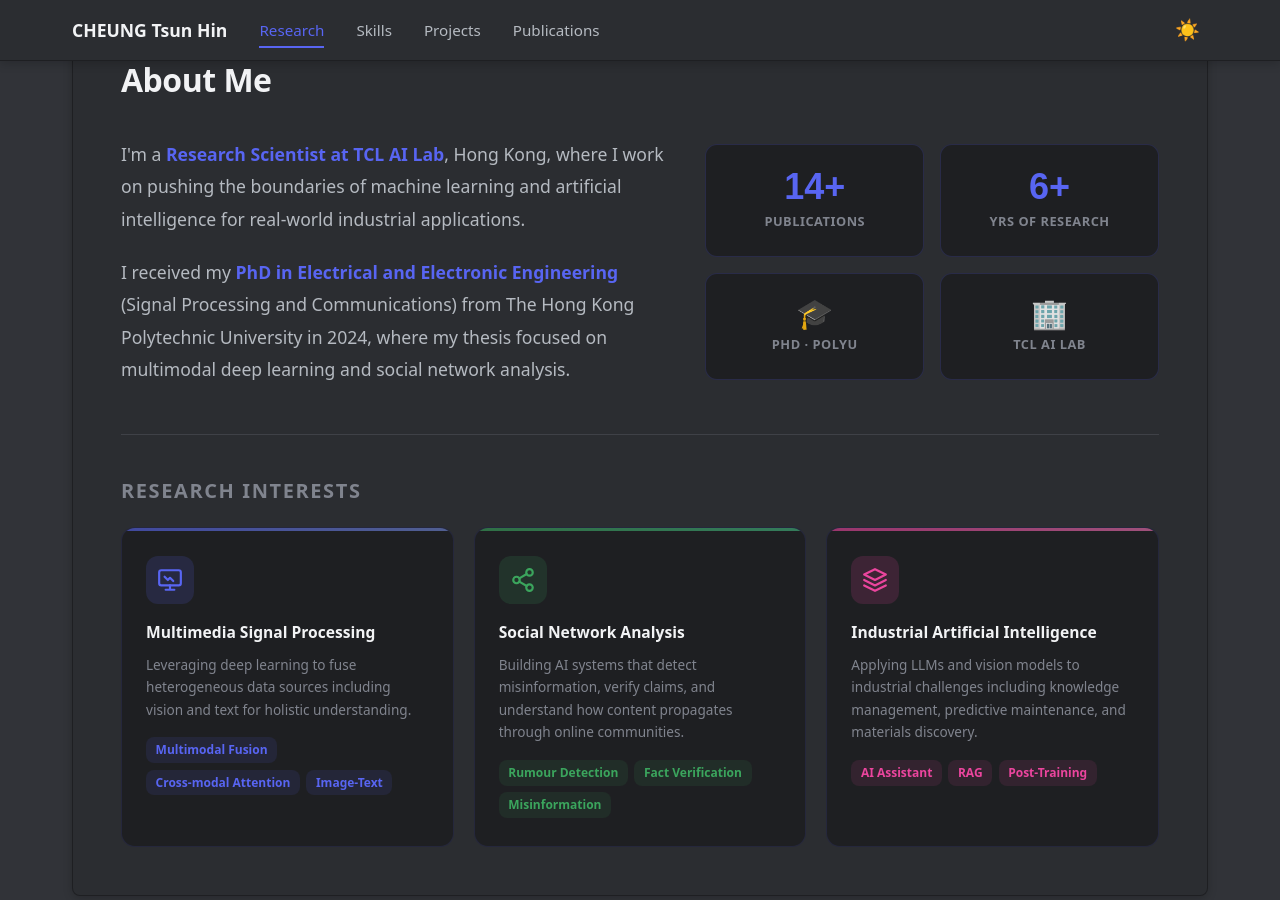
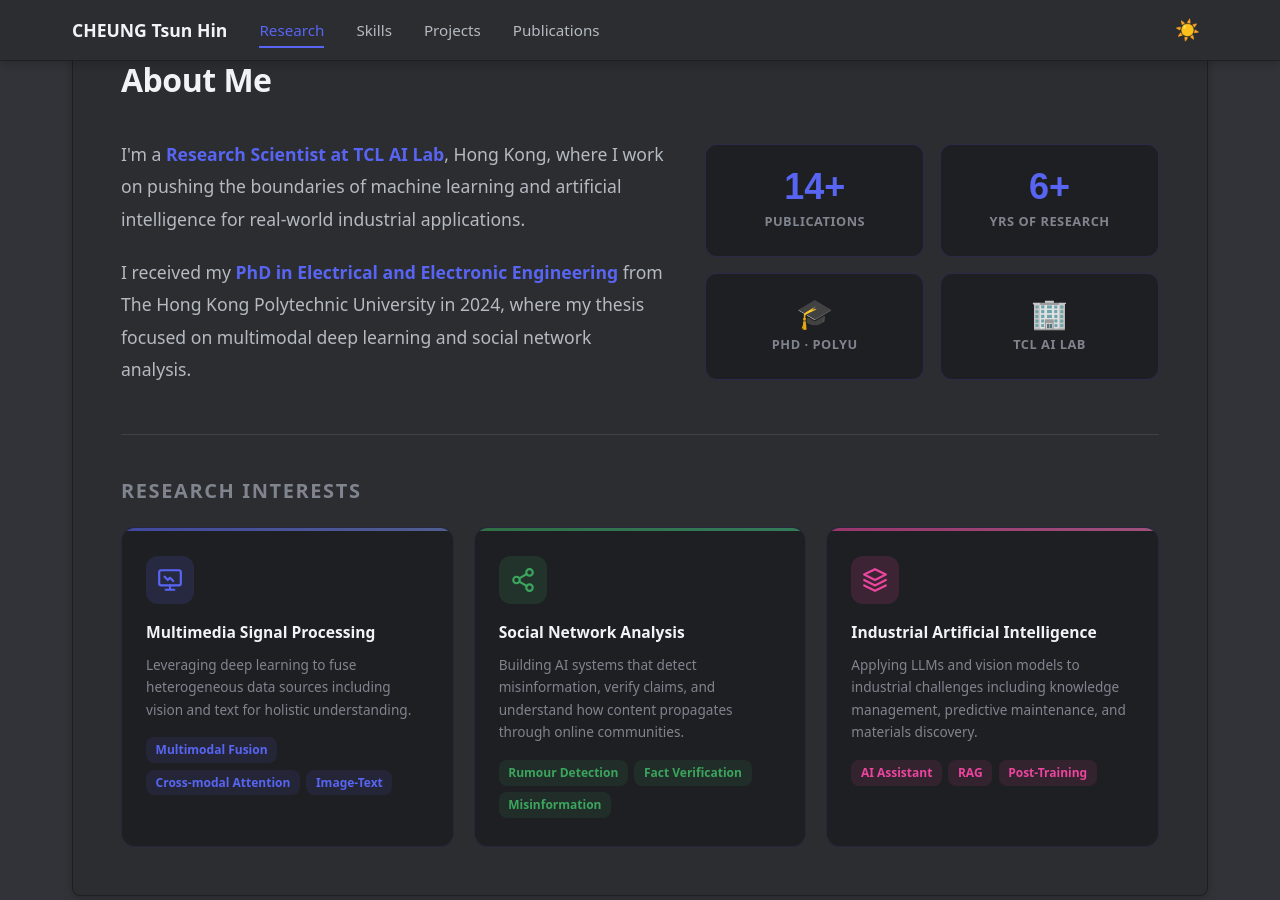
Before and after one commit to thcheung/thcheung.github.io, a Jekyll site: the page built from index.markdown, in a window 1280 px wide and 900 px high, scrolled down 673 px. Built offline with Jekyll 4.4.1, drawn with Linux system fonts in a browser that asks for light colours; some web fonts are replaced.

Commit message:
update bio

```diff
--- a/_layouts/home.html
+++ b/_layouts/home.html
@@ -995,7 +995,7 @@
       <div class="about-grid">
         <div class="about-bio">
           <p>I'm a <strong>Research Scientist at TCL AI Lab</strong>, Hong Kong, where I work on pushing the boundaries of machine learning and artificial intelligence for real-world industrial applications.</p>
-          <p>I received my <strong>PhD in Electrical and Electronic Engineering</strong> (Signal Processing and Communications) from The Hong Kong Polytechnic University in 2024, where my thesis focused on multimodal deep learning and social network analysis.</p>
+          <p>I received my <strong>PhD in Electrical and Electronic Engineering</strong> from The Hong Kong Polytechnic University in 2024, where my thesis focused on multimodal deep learning and social network analysis.</p>
         </div>
         <div class="about-stats">
           <div class="stat-card">
```
